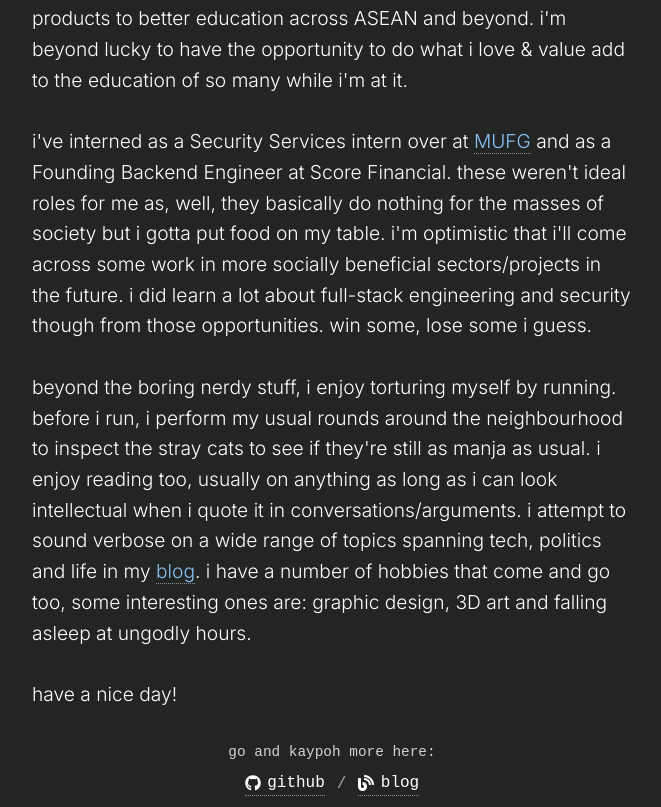
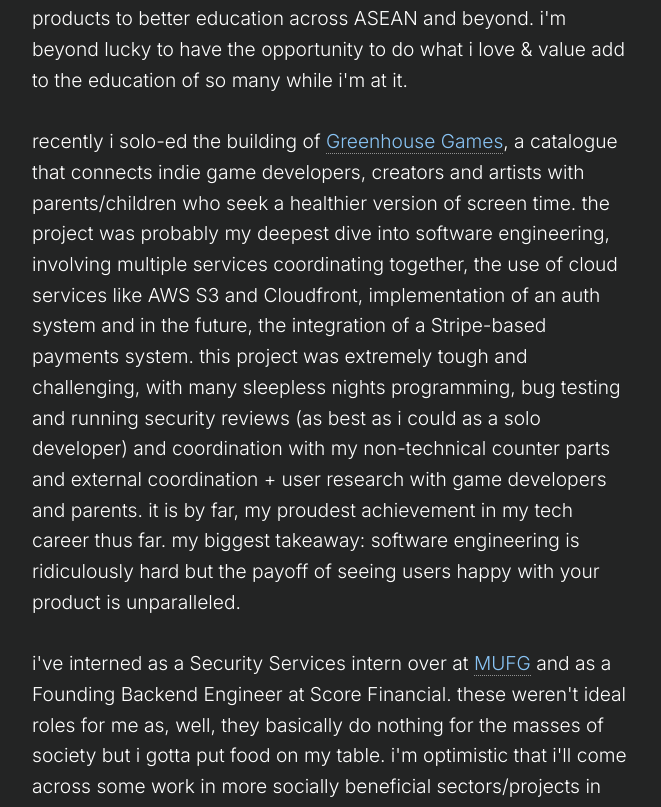
Before and after one commit to qilstiano/qilstiano.github.io, a Next.js app: page / in a window 1280 px wide. Shown: the part 484-1291 px from the top of the page, without its empty margins (308-969 px from the left). Built offline with nearby package versions, Linux system fonts and the light colour scheme.

Commit message:
Update App.tsx

```diff
--- a/app/App.tsx
+++ b/app/App.tsx
@@ -39,6 +39,13 @@ function App() {
                             positive impact on people/society and isn't some pointless LLM wrapper or the openclaw slop that you see everywhere on LinkedIn.
                             my proudest work (so far) is the work i do over at <a href="https://www.jalanjourney.com" target="_blank" rel="noopener noreferrer" className="inline-link">Jalan Journey</a>. as the CTO, i lead a pretty talented team of software engineers in building products
                             to better education across ASEAN and beyond. i'm beyond lucky to have the opportunity to do what i love & value add to the education of so many while i'm at it.
+                        </p>
+                        <br></br>
+                        <p>
+                            recently i solo-ed the building of <a href="https://www.greenhousegames.io" target="_blank" rel="noopener noreferrer" className="inline-link">Greenhouse Games</a>, a catalogue that connects indie game developers, creators and artists with parents/children who seek
+                            a healthier version of screen time. the project was probably my deepest dive into software engineering, involving multiple services coordinating together, the use of cloud services like AWS S3 and Cloudfront, implementation of an auth system and in the future, the integration
+                            of a Stripe-based payments system. this project was extremely tough and challenging, with many sleepless nights programming, bug testing and running security reviews (as best as i could as a solo developer) and coordination with my non-technical counter parts and external coordination + user research with game developers and parents. it is by far, my proudest achievement
+                            in my tech career thus far. my biggest takeaway: software engineering is ridiculously hard but the payoff of seeing users happy with your product is unparalleled.
                         </p>
                         <br></br>
                         <p>
```
